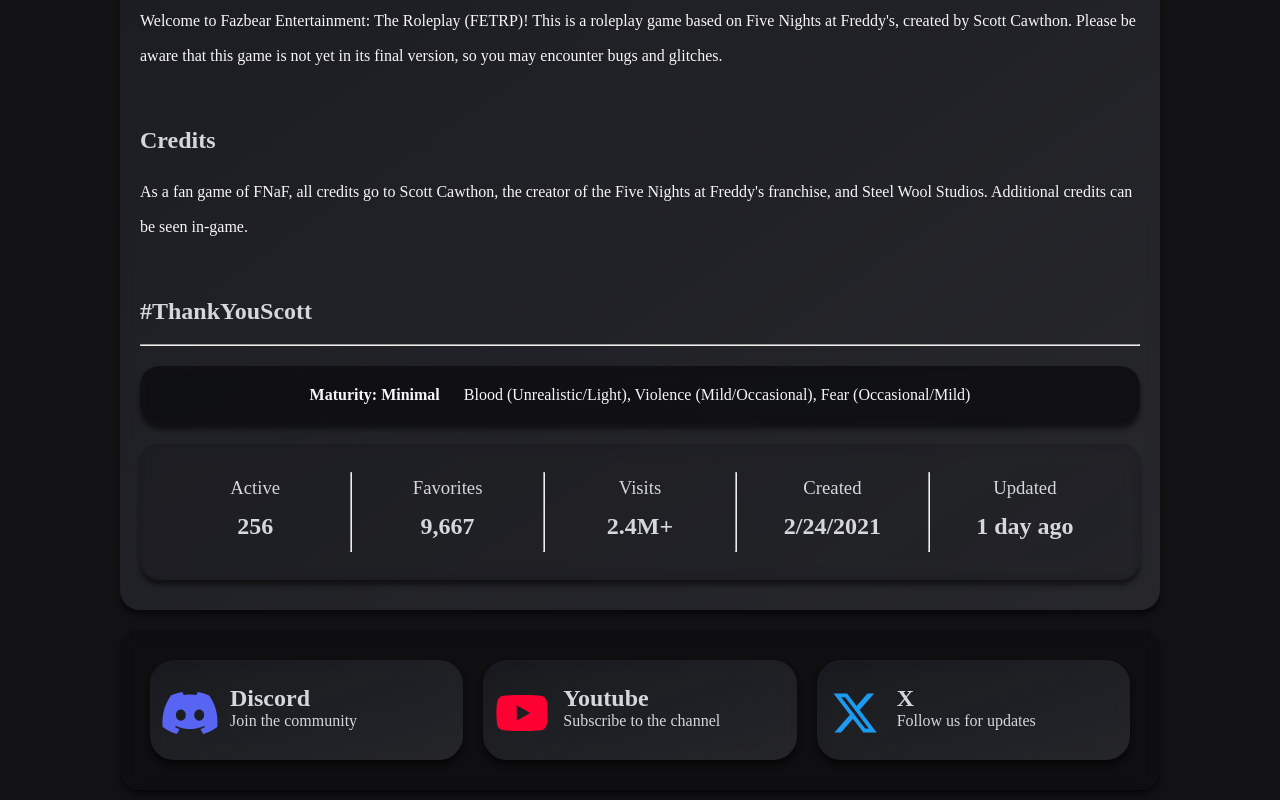
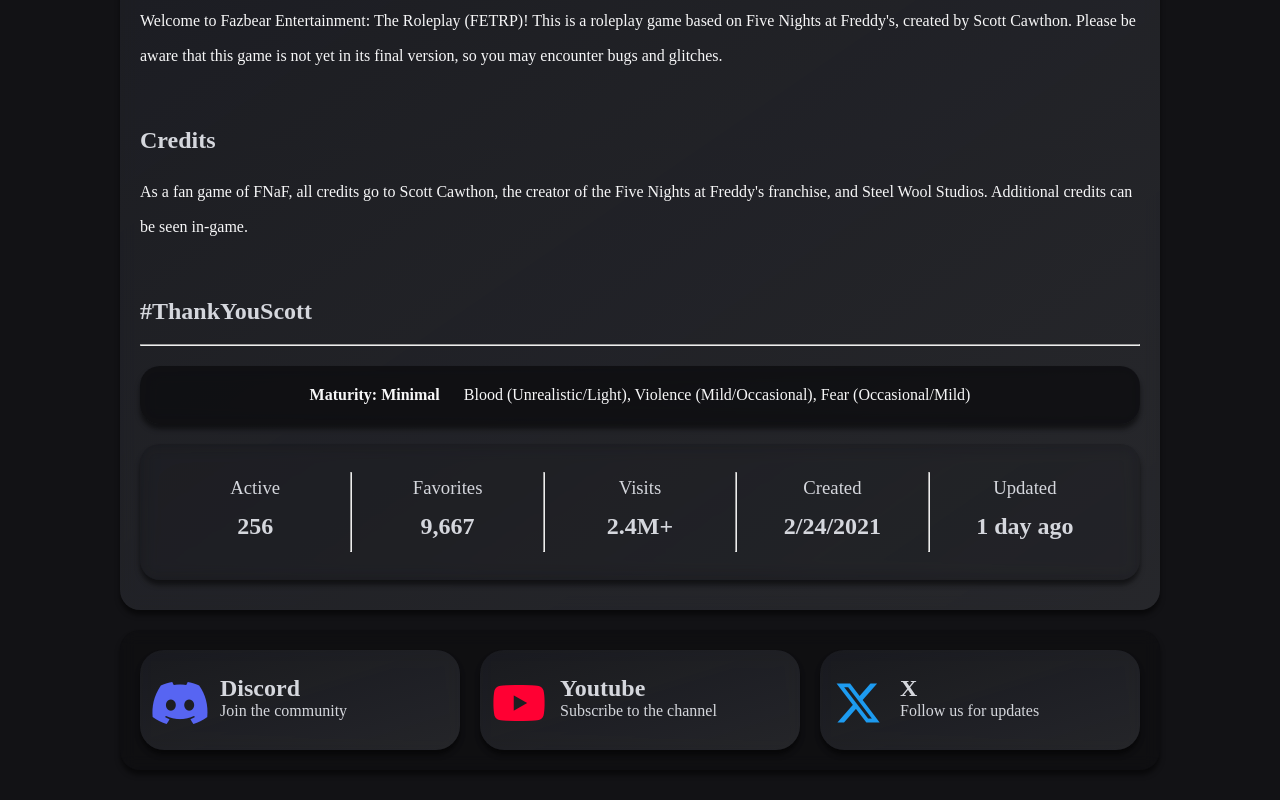
Before and after one commit to Ordac/fetrp-site-v2, a plain HTML site: page index.html in a window 1280 px wide. Shown: the part 1074-1874 px from the top of the page. Drawn offline with Linux system fonts and the light colour scheme.

Commit message:
better margins

```diff
--- a/style.css
+++ b/style.css
@@ -191,6 +191,9 @@ h3 {
 
     padding: 20px;
     display: flex;
+    align-items: center;
+    justify-items: center;
+    gap: 20px;
 }
 
 a {
@@ -200,7 +203,7 @@ a {
 
 .game-social-card {
     flex: auto;
-    margin: 10px;
+    flex-grow: 1;
 
     width: 100%;
     height: 100px;
```
